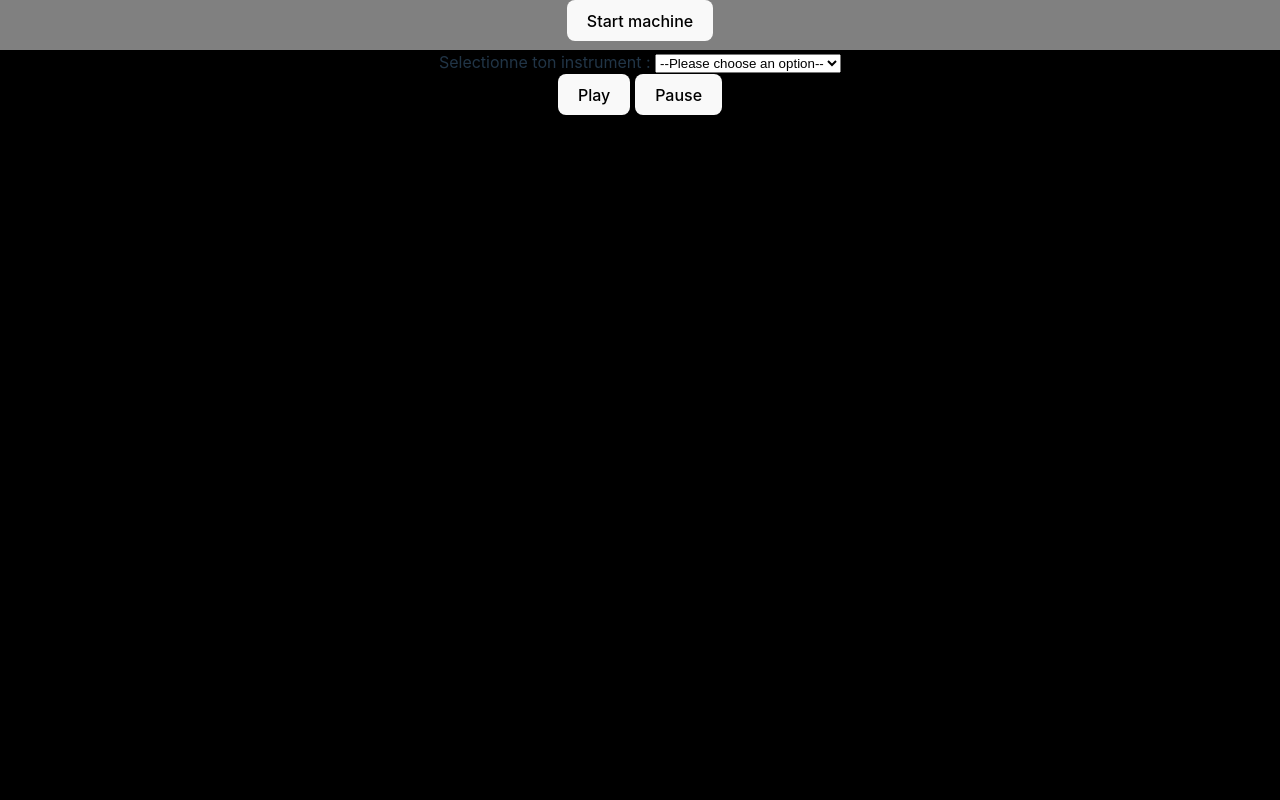
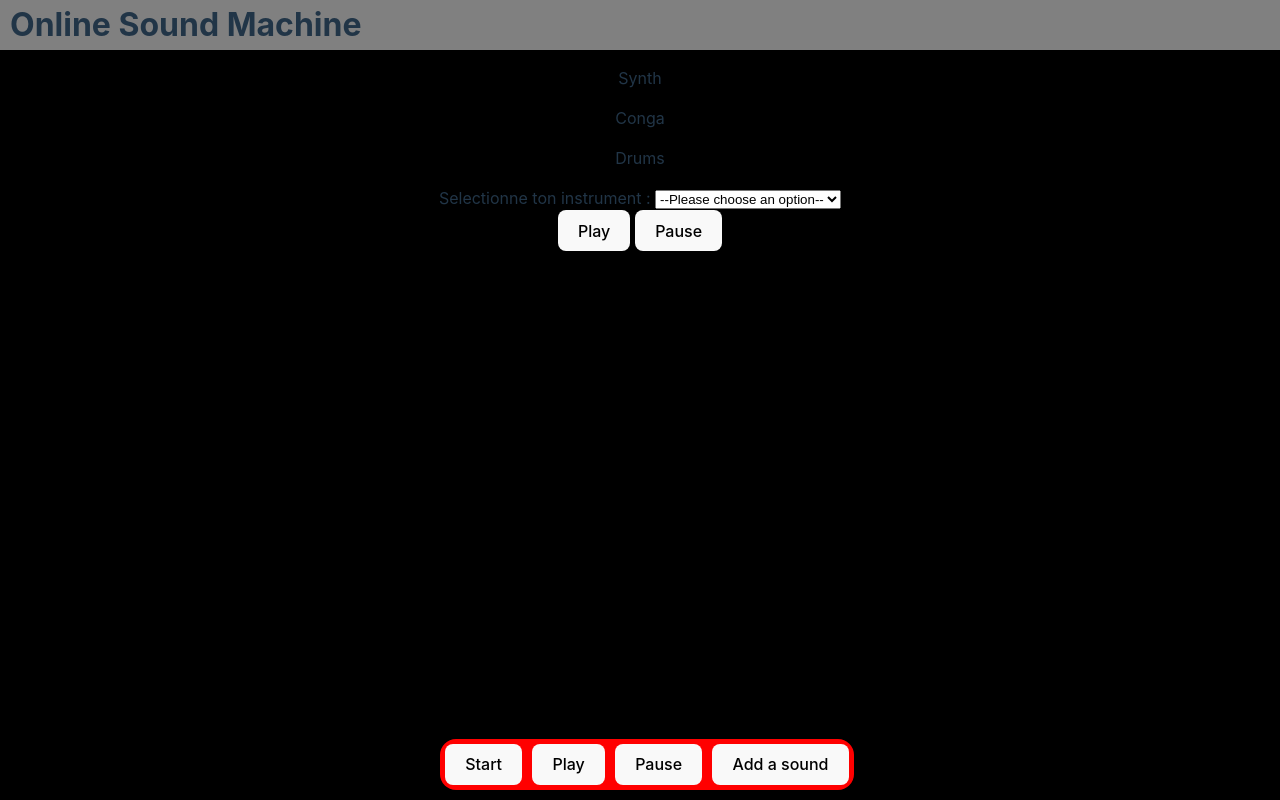
Before and after one commit to P4tt4te/concerto-experience, a website built with Vite: page index.html in a window 1280 px wide. Built offline with nearby package versions, Linux system fonts and the light colour scheme; files whose address does not match are found by name.

Commit message:
style: add custom font

```diff
--- a/index.html
+++ b/index.html
@@ -4,13 +4,31 @@
     <meta charset="UTF-8" />
     <link rel="icon" type="image/svg+xml" href="/vite.svg" />
     <meta name="viewport" content="width=device-width, initial-scale=1.0" />
-    <title>Vite App</title>
+    <title>Online Drums Machine</title>
   </head>
   <body>
     <div id="app">
       <nav id="sidebar">
-        <button id="soundButton">Start machine</button>
+        <h1>Online Sound Machine</h1>
       </nav>
+      <div id="toolbar">
+        <button id="soundButton">Start</button>
+        <button>Play</button>
+        <button>Pause</button>
+        <button>Add a sound</button>
+      </div>
+      <div id="timeline">
+        <div id="timeline-legend">
+          <p>Synth</p>
+          <p>Conga</p>
+          <p>Drums</p>
+        </div>
+        <div id="timeline-content">
+          <div id="timeline-content-synth"></div>
+          <div id="timeline-content-conga"></div>
+          <div id="timeline-content-drums"></div>
+        </div>
+      </div>
       <div id="machine">
         <div>
           <label for="instrument-selector">Selectionne ton instrument :</label>
--- a/style.css
+++ b/style.css
@@ -1,5 +1,10 @@
+@font-face {
+  font-family: "VG5000";
+  src: url("fonts/VG5000-Regular.otf") format("opentype");
+}
+
 :root {
-  font-family: Inter, Avenir, Helvetica, Arial, sans-serif;
+  font-family: "VG5000", Inter, Avenir, Helvetica, Arial, sans-serif;
   font-size: 16px;
   line-height: 24px;
   font-weight: 400;
@@ -29,8 +34,8 @@ body {
 }
 
 h1 {
-  font-size: 3.2em;
-  line-height: 1.1;
+  font-size: 2em;
+  margin: 0;
 }
 
 #app {
@@ -45,9 +50,22 @@ h1 {
 }
 
 nav {
-  width: 100%;
   background: grey;
   height: 50px;
+  display: flex;
+  align-items: center;
+  padding-left: 10px;
+}
+
+#toolbar {
+  position: fixed;
+  bottom: 10px;
+  left: calc(50% - 200px);
+  border-radius: 1rem;
+  display: flex;
+  background: red;
+  gap: 10px;
+  padding: 5px;
 }
 
 button {
```
Also changed, not shown: public/fonts/VG5000-Regular.otf (added).
